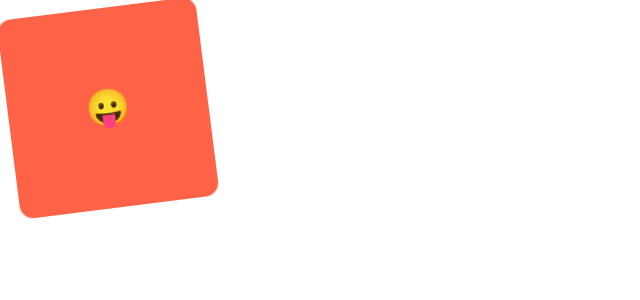
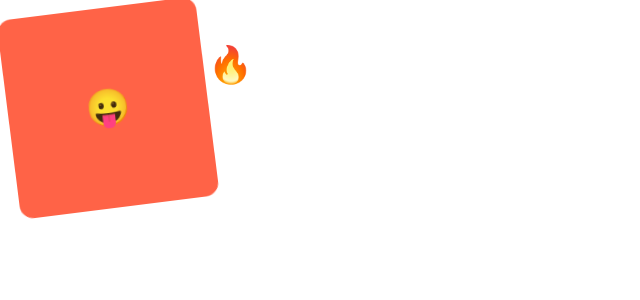
Before and after one commit to minuxx/react-masterclass, a React (Create React App) app: page / in a window 1280 px wide. Shown: the top 300 px of the page, without its empty margins (0-640 px from the left). Built offline with nearby package versions, Linux system fonts and the light colour scheme.

Commit message:
done #2.5 Pseudo Selectors part Two

```diff
--- a/src/App.js
+++ b/src/App.js
@@ -2,7 +2,6 @@
 
 const Wrapper = styled.div`
   display: flex;
-  flex-direction: column;
 `
 
 const rotationAnimation = keyframes`
@@ -19,6 +18,10 @@
   }
 `
 
+const Emoji = styled.span`
+  font-size: 36px;
+`
+
 const Box = styled.div`
   height: 200px;
   width: 200px;
@@ -28,10 +31,9 @@
   align-items: center;
   animation: ${rotationAnimation} 1s linear infinite;
 
-  span {
-    font-size: 36px;
+  ${Emoji} {
     &:hover {
-      font-size: 40px;
+      font-size: 98px;
     }
   }
 `
@@ -40,8 +42,9 @@
   return (
     <Wrapper>
       <Box>
-        <span>😛</span>
+        <Emoji as="p">😛</Emoji>
       </Box>
+      <Emoji as="p">🔥</Emoji>
     </Wrapper>
   )
 }
```
